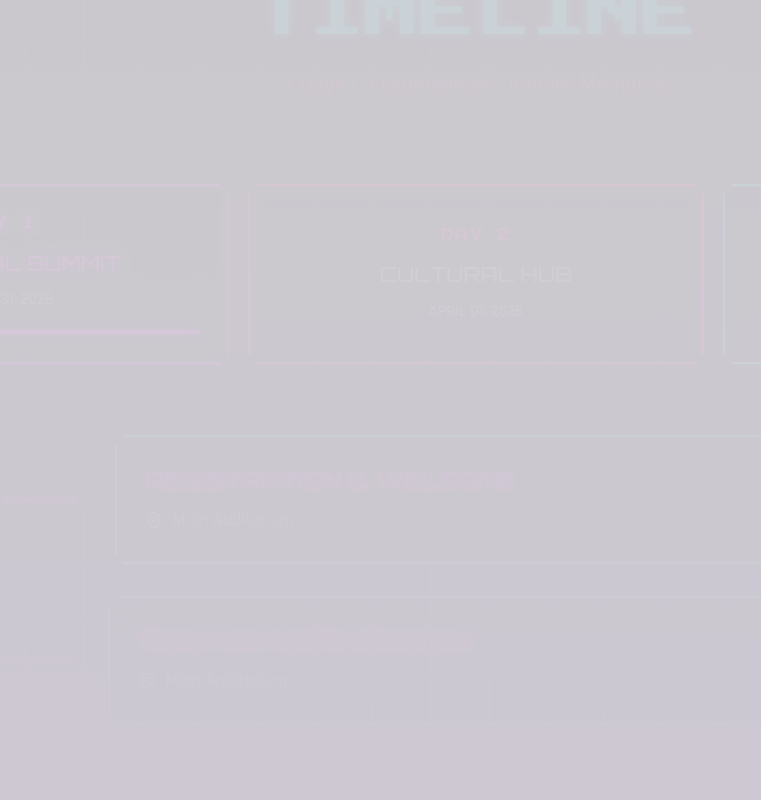
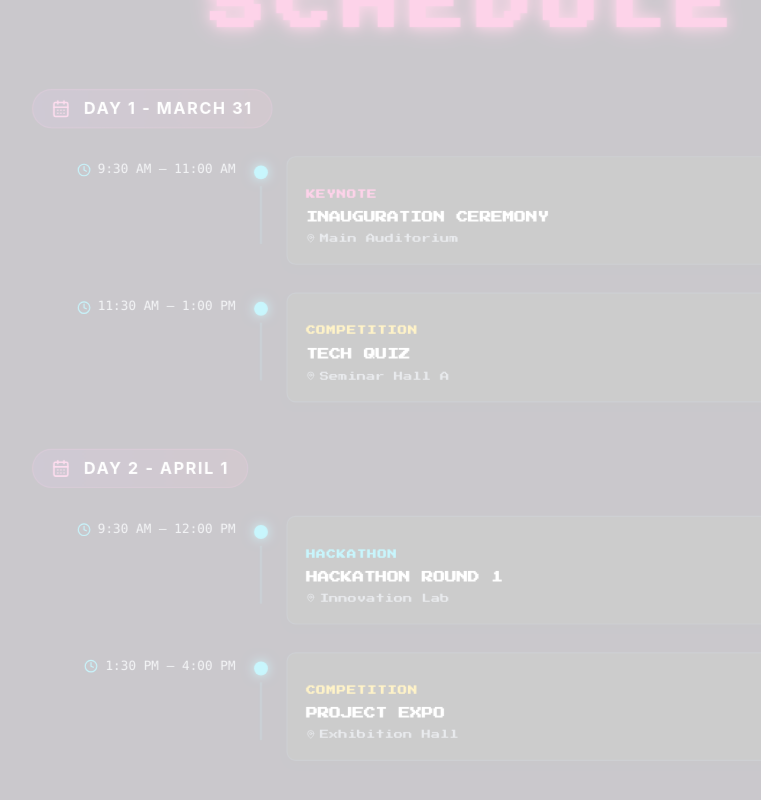
Before and after one commit to KritikaE/Synergia-26-Website, a React (Vite) app: page /schedule in a window 1280 px wide. Shown: the top 800 px of the page, without its empty margins (164-925 px from the left). Built offline with nearby package versions, Linux system fonts and the light colour scheme.

Commit message:
Update Schedule.tsx

```diff
--- a/src/app/components/Schedule.tsx
+++ b/src/app/components/Schedule.tsx
@@ -1,242 +1,92 @@
-import { motion } from 'motion/react';
-import { Clock, MapPin } from 'lucide-react';
-import { useState } from 'react';
+import { CalendarDays, Clock, MapPin } from "lucide-react";
 
-interface ScheduleEvent {
-  time: string;
-  title: string;
-  venue: string;
-  type: 'technical' | 'cultural' | 'workshop' | 'annual';
-}
-
-interface DaySchedule {
-  day: string;
-  label: string;
-  date: string;
-  events: ScheduleEvent[];
-}
-
-export function Schedule() {
-  const [activeDay, setActiveDay] = useState(0);
-
-  const schedule: DaySchedule[] = [
+export const Schedule = () => {
+  const days = [
     {
-      day: 'DAY 1',
-      label: 'TECHNICAL SUMMIT',
-      date: 'MARCH 31, 2026',
+      title: "DAY 1",
+      date: "MARCH 31",
       events: [
-        { time: '09:00 AM', title: 'REGISTRATION & WELCOME', venue: 'Main Auditorium', type: 'technical' },
-        { time: '10:00 AM', title: 'TECH KEYNOTE SESSION', venue: 'Main Auditorium', type: 'technical' },
-        { time: '11:00 AM', title: 'HACK4SDGs BEGINS', venue: 'CSE Block - Lab 301', type: 'technical' },
-        { time: '12:00 PM', title: 'SAMBHASHA - Paper Presentation', venue: 'Seminar Hall A', type: 'technical' },
-        { time: '02:00 PM', title: 'HACK NEXUS - Web3 Challenge', venue: 'Innovation Lab', type: 'technical' },
-        { time: '03:00 PM', title: 'ASSISTIVE TECH MAKERS', venue: 'Design Lab', type: 'technical' },
-        { time: '04:00 PM', title: 'BLIND UI/UX Challenge', venue: 'Design Studio', type: 'technical' },
-        { time: '06:00 PM', title: 'TECH HUNT Begins', venue: 'Campus Wide', type: 'technical' },
-        { time: '08:00 PM', title: 'NETWORKING SESSION', venue: 'Open Arena', type: 'technical' },
+        { time: "9:30 AM – 11:00 AM", title: "INAUGURATION CEREMONY", category: "Keynote", venue: "Main Auditorium" },
+        { time: "11:30 AM – 1:00 PM", title: "TECH QUIZ", category: "Competition", venue: "Seminar Hall A" },
       ],
     },
     {
-      day: 'DAY 2',
-      label: 'CULTURAL HUB',
-      date: 'APRIL 01, 2026',
+      title: "DAY 2",
+      date: "APRIL 1",
       events: [
-        { time: '09:00 AM', title: 'POTTERY WORKSHOP', venue: 'Workshop Area', type: 'workshop' },
-        { time: '10:00 AM', title: 'RESIN ART WORKSHOP', venue: 'Craft Studio', type: 'workshop' },
-        { time: '11:00 AM', title: 'TOTE BAG CUSTOMIZATION', venue: 'Art Room', type: 'workshop' },
-        { time: '02:00 PM', title: 'CHITRAANG - Live Painting', venue: 'Art Gallery', type: 'cultural' },
-        { time: '03:00 PM', title: 'THE POET\'S ARENA', venue: 'Amphitheater', type: 'cultural' },
-        { time: '05:00 PM', title: 'RHYTHM - Beat Boxing', venue: 'Auditorium', type: 'cultural' },
-        { time: '06:00 PM', title: 'THANDAV - Dance Competition', venue: 'Open Arena', type: 'cultural' },
-        { time: '07:00 PM', title: 'SYMPHONY - Battle of Bands', venue: 'Main Stage', type: 'cultural' },
-        { time: '09:00 PM', title: 'CULTURAL NIGHT', venue: 'Main Stage', type: 'cultural' },
+        { time: "9:30 AM – 12:00 PM", title: "HACKATHON ROUND 1", category: "Hackathon", venue: "Innovation Lab" },
+        { time: "1:30 PM – 4:00 PM", title: "PROJECT EXPO", category: "Competition", venue: "Exhibition Hall" },
       ],
     },
     {
-      day: 'DAY 3',
-      label: 'ANNUAL DAY',
-      date: 'APRIL 02, 2026',
+      title: "DAY 3",
+      date: "APRIL 2",
       events: [
-        { time: '09:00 AM', title: 'HACK4SDGs - FINALS', venue: 'CSE Block - Lab 301', type: 'annual' },
-        { time: '10:00 AM', title: 'CAP SPRAY PAINTING WORKSHOP', venue: 'Outdoor Workshop Zone', type: 'workshop' },
-        { time: '11:00 AM', title: 'TECH HUNT - FINALS', venue: 'Campus Wide', type: 'annual' },
-        { time: '02:00 PM', title: 'ANNUAL DAY INAUGURATION', venue: 'Main Auditorium', type: 'annual' },
-        { time: '03:00 PM', title: 'CULTURAL PERFORMANCES', venue: 'Main Auditorium', type: 'annual' },
-        { time: '04:00 PM', title: 'GUEST SPEAKER SESSION', venue: 'Main Auditorium', type: 'annual' },
-        { time: '05:00 PM', title: 'PRIZE DISTRIBUTION CEREMONY', venue: 'Main Auditorium', type: 'annual' },
-        { time: '06:30 PM', title: 'VALEDICTORY CEREMONY', venue: 'Main Auditorium', type: 'annual' },
-        { time: '08:00 PM', title: 'GRAND FINALE - DJ NIGHT', venue: 'Main Stage', type: 'annual' },
+        { time: "9:30 AM – 12:30 PM", title: "FINAL HACKATHON ROUND", category: "Hackathon", venue: "Innovation Lab" },
+        { time: "2:00 PM – 4:00 PM", title: "VALEDICTORY & PRIZES", category: "Keynote", venue: "Main Auditorium" },
       ],
     },
   ];
 
-  const getTypeColor = (type: string) => {
-    switch (type) {
-      case 'technical':
-        return '#ff00ff';
-      case 'cultural':
-        return '#ff1493';
-      case 'workshop':
-        return '#00ffff';
-      case 'annual':
-        return '#ff00ff';
-      default:
-        return '#ff00ff';
-    }
-  };
-
-  const getDayColor = (index: number) => {
-    switch (index) {
-      case 0:
-        return { bg: '#ff00ff', border: 'neon-border-purple', text: '#ff00ff' };
-      case 1:
-        return { bg: '#ff1493', border: 'neon-border-pink', text: '#ff1493' };
-      case 2:
-        return { bg: '#00ffff', border: 'neon-border-blue', text: '#00ffff' };
-      default:
-        return { bg: '#ff00ff', border: 'neon-border-purple', text: '#ff00ff' };
-    }
+  const categoryColors: any = {
+    Keynote: "text-pink-500",
+    Hackathon: "text-cyan-400",
+    Competition: "text-yellow-400",
   };
 
   return (
-    <section id="schedule" className="relative py-16 sm:py-20 md:py-24 lg:py-32 bg-gradient-to-b from-[#0a0015] via-[#1a0033] to-[#0a0015] overflow-hidden">
-      {/* Background Effects */}
-      <div className="absolute inset-0 opacity-10">
-        <div className="arcade-grid absolute inset-0"></div>
+    <section className="pt-24 pb-8 bg-[#0a0015] text-white px-6 min-h-screen">
+
+      {/* HEADING - Glow intensity reduced here */}
+      <h2
+        className="text-center text-4xl md:text-5xl font-bold text-pink-500 mb-12 tracking-[0.2em] relative z-50"
+        style={{
+          textShadow: "0 0 10px #ec4899, 0 0 20px #ec4899",
+          fontFamily: "'Press Start 2P', cursive"
+        }}
+      >
+        SCHEDULE
+      </h2>
+
+      <div className="max-w-3xl mx-auto space-y-10">
+        {days.map((day, index) => (
+          <div key={index}>
+            <div className="inline-flex items-center gap-3 px-4 py-1.5 rounded-full bg-gradient-to-r from-purple-900/30 to-pink-900/30 border border-pink-500/20 mb-6">
+              <CalendarDays size={16} className="text-pink-400" />
+              <span className="text-sm font-bold tracking-widest">{day.title} - {day.date}</span>
             </div>
 
-      <div className="relative z-10 max-w-7xl mx-auto px-4 sm:px-6 lg:px-8">
-        {/* Section Header */}
-        <motion.div
-          initial={{ opacity: 0, y: 30 }}
-          whileInView={{ opacity: 1, y: 0 }}
-          viewport={{ once: true }}
-          transition={{ duration: 0.8 }}
-          className="text-center mb-12 sm:mb-16 md:mb-20"
-        >
-          <h2 className="font-['Press_Start_2P'] text-2xl sm:text-3xl md:text-4xl lg:text-5xl neon-text-blue mb-4 sm:mb-6">
-            TIMELINE
-          </h2>
-          <p className="font-['Rajdhani'] text-base sm:text-lg md:text-xl text-[#ff1493] max-w-2xl mx-auto px-4">
-            3 Days • 3 Experiences • Infinite Memories
-          </p>
-        </motion.div>
-
-        {/* Day Tabs */}
-        <motion.div
-          initial={{ opacity: 0, y: 20 }}
-          whileInView={{ opacity: 1, y: 0 }}
-          viewport={{ once: true }}
-          transition={{ duration: 0.8 }}
-          className="flex flex-col sm:flex-row gap-4 mb-12 sm:mb-16"
-        >
-          {schedule.map((day, index) => {
-            const colors = getDayColor(index);
-            return (
-              <button
-                key={index}
-                onClick={() => setActiveDay(index)}
-                className={`flex-1 ${colors.border} ${
-                  activeDay === index ? 'bg-black/80' : 'bg-black/40'
-                } p-4 sm:p-6 pixel-corners transition-all duration-300 hover:bg-black/60 group`}
-              >
-                <div className="text-center">
-                  <div
-                    className="font-['Press_Start_2P'] text-[10px] sm:text-xs mb-2 sm:mb-3"
-                    style={{
-                      color: colors.text,
-                      textShadow: activeDay === index ? `0 0 10px ${colors.bg}` : 'none',
-                    }}
-                  >
-                    {day.day}
-                  </div>
-                  <div
-                    className="font-['Orbitron'] text-sm sm:text-base md:text-lg mb-2"
-                    style={{
-                      color: activeDay === index ? colors.text : '#888',
-                      textShadow: activeDay === index ? `0 0 15px ${colors.bg}` : 'none',
-                    }}
-                  >
-                    {day.label}
-                  </div>
-                  <div className="font-['Rajdhani'] text-xs sm:text-sm text-gray-400">
-                    {day.date}
+            <div className="space-y-6">
+              {day.events.map((event, i) => (
+                <div key={i} className="flex items-start gap-4">
+                  <div className="w-44 pt-1 flex items-center justify-end gap-1.5 text-[10px] md:text-[11px] text-gray-300 font-mono whitespace-nowrap">
+                    <Clock size={12} className="text-cyan-400 shrink-0" />
+                    {event.time}
                   </div>
 
-                  {/* Active Indicator */}
-                  {activeDay === index && (
-                    <motion.div
-                      layoutId="activeTab"
-                      className="h-1 mt-3 sm:mt-4 rounded-full"
-                      style={{ backgroundColor: colors.bg, boxShadow: `0 0 10px ${colors.bg}` }}
-                    />
-                  )}
+                  <div className="relative flex flex-col items-center pt-2">
+                    <div className="w-3 h-3 rounded-full bg-cyan-400 shadow-[0_0_10px_rgba(34,211,238,1)] z-10"></div>
+                    <div className="w-0.5 h-full min-h-[50px] bg-cyan-900/50 mt-1.5"></div>
                   </div>
-              </button>
-            );
-          })}
-        </motion.div>
 
-        {/* Schedule Content */}
-        <motion.div
-          key={activeDay}
-          initial={{ opacity: 0, x: 20 }}
-          animate={{ opacity: 1, x: 0 }}
-          exit={{ opacity: 0, x: -20 }}
-          transition={{ duration: 0.5 }}
-          className="space-y-4 sm:space-y-6"
+                  <div
+                    className="flex-1 bg-[#131313] p-4 rounded-lg border border-gray-800 shadow-md"
+                    style={{ fontFamily: "'Press Start 2P', cursive" }}
                   >
-          {schedule[activeDay].events.map((event, eventIndex) => (
-            <motion.div
-              key={eventIndex}
-              initial={{ opacity: 0, y: 20 }}
-              animate={{ opacity: 1, y: 0 }}
-              transition={{ duration: 0.5, delay: eventIndex * 0.05 }}
-              className="flex flex-col sm:flex-row items-start sm:items-center gap-4 sm:gap-6 md:gap-8 group"
-            >
-              {/* Time */}
-              <div className="flex-shrink-0">
-                <div
-                  className={`${getDayColor(activeDay).border} bg-black/60 px-4 sm:px-6 py-2 sm:py-3 pixel-corners min-w-[120px] sm:min-w-[140px]`}
-                >
-                  <div className="flex items-center justify-center gap-2">
-                    <Clock className="w-4 h-4" style={{ color: getDayColor(activeDay).text }} />
-                    <span className="font-['Orbitron'] text-xs sm:text-sm" style={{ color: getDayColor(activeDay).text }}>
-                      {event.time}
+                    <span className={`text-[8px] font-bold uppercase tracking-widest ${categoryColors[event.category]}`}>
+                      {event.category}
                     </span>
+                    <h4 className="text-[10px] font-semibold mt-1 leading-relaxed">{event.title}</h4>
+                    <div className="flex items-center gap-1 mt-1 text-[8px] text-gray-400">
+                      <MapPin size={8} /> {event.venue}
                     </div>
                   </div>
                 </div>
-
-              {/* Connector Line */}
-              <div
-                className="hidden sm:block flex-shrink-0 w-12 md:w-16 h-0.5 group-hover:w-20 transition-all duration-300"
-                style={{
-                  background: `linear-gradient(90deg, ${getDayColor(activeDay).bg}, ${getTypeColor(event.type)})`,
-                  boxShadow: `0 0 5px ${getDayColor(activeDay).bg}`,
-                }}
-              ></div>
-
-              {/* Event Details */}
-              <div className="flex-1 neon-border-blue bg-black/40 p-4 sm:p-6 pixel-corners hover:bg-black/60 transition-all duration-300 w-full group-hover:scale-[1.02]">
-                <h4
-                  className="font-['Orbitron'] text-base sm:text-lg md:text-xl mb-2"
-                  style={{
-                    color: getTypeColor(event.type),
-                    textShadow: `0 0 10px ${getTypeColor(event.type)}`,
-                  }}
-                >
-                  {event.title}
-                </h4>
-                <div className="flex items-center gap-2 text-gray-300 font-['Rajdhani'] text-sm sm:text-base">
-                  <MapPin className="w-4 h-4" />
-                  <span>{event.venue}</span>
+              ))}
             </div>
           </div>
-            </motion.div>
         ))}
-        </motion.div>
       </div>
     </section>
   );
-}
+};
```
Lines whose indentation alone changed are shown as unchanged.
